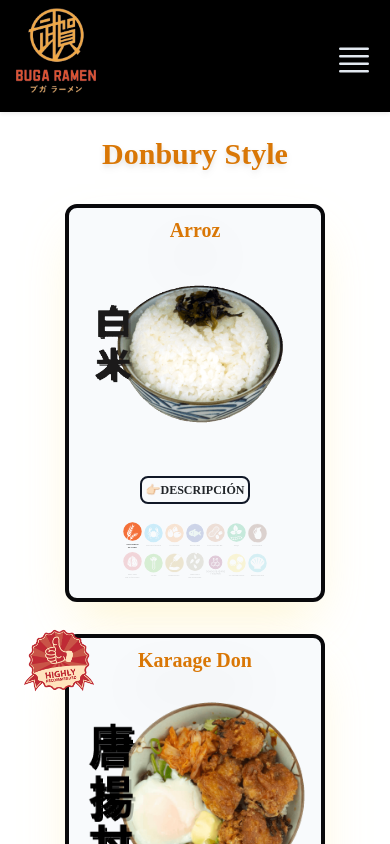
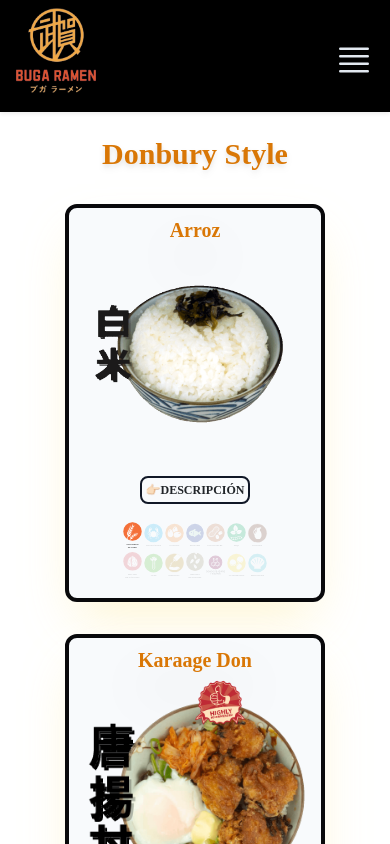
Before and after one commit to EndeSun/Buga-Project, a React (Vite) app: page /Don in a window 390 px wide. Shown: the top 844 px of the page. Built offline with nearby package versions, Linux system fonts and the light colour scheme.

Commit message:
Hot Sale adaptado, ya es responsive

```diff
--- a/src/components/Comida.jsx
+++ b/src/components/Comida.jsx
@@ -47,7 +47,6 @@ function Comida({
   // Excepciones
   gyoza_verdura = false,
   wakame = false,
-
 }) {
   // posición inicial del section
   const initialX = animacion ? (right ? 100 : -100) : 0;
@@ -62,7 +61,7 @@ function Comida({
     <motion.div className="flex justify-center relative">
       {/* SECCIÓN PRINCIPAL */}
       <motion.section
-        className={`mb-6 mt-2  w-4/6 lg:w-2/6 rounded-xl  border-zinc-950 border-4 bg-slate-50 font-caprasimo  shadow-2xl relative text-center ${
+        className={`mb-6 mt-2  w-4/6 lg:w-2/6 rounded-xl  border-zinc-950 border-4 bg-slate-50 font-caprasimo  shadow-2xl relative  text-center ${
           vegan ? "shadow-emerald-200/80" : "shadow-amber-100/80"
         }`}
         whileInView={{ x: [initialX, 0], opacity: animacion ? [0, 1] : 1 }}
@@ -111,15 +110,23 @@ function Comida({
         </motion.figure>
         {/* Apartado de picante del ramen que se puede elegir*/}
         {picante && (
-            <motion.p className={`text-red-800 text-xs sm:text-xl p-1 text-center ${showDescription ? "opacity-20":"opacity-100"}`}>
+          <motion.p
+            className={`text-red-800 text-xs sm:text-xl p-1 text-center ${
+              showDescription ? "opacity-20" : "opacity-100"
+            }`}
+          >
             Elige el grado de picante: 🌶🌶
             <span className="opacity-40">🌶</span>
           </motion.p>
         )}
         {/* Apartado de picante fijo (3:picante 1:picante leve) */}
         {picanteEntrante && (
-            <motion.p className={`text-red-800 text-xs p-1 m-0 text-center sm:text-2xl ${showDescription ? "opacity-20": "opacity-100"}`}>
-              🌶<span className={picanteLeve ? "hidden":"leve"}>🌶🌶</span>
+          <motion.p
+            className={`text-red-800 text-xs p-1 m-0 text-center sm:text-2xl ${
+              showDescription ? "opacity-20" : "opacity-100"
+            }`}
+          >
+            🌶<span className={picanteLeve ? "hidden" : "leve"}>🌶🌶</span>
           </motion.p>
         )}
 
@@ -127,7 +134,9 @@ function Comida({
         <dl
           className={
             caldos.length != 0
-                ? (`text-xs flex flex-col items-center justify-center text-center mx-2 px-8 rounded-md list-none ${showDescription ? "opacity-20" : "opacity-100"}`)
+              ? `text-xs flex flex-col items-center justify-center text-center mx-2 px-8 rounded-md list-none ${
+                  showDescription ? "opacity-20" : "opacity-100"
+                }`
               : "hidden"
           }
         >
@@ -144,7 +153,9 @@ function Comida({
 
         {/* Botón para abrir la descripción */}
         <motion.button
-            className={`border-2 rounded-lg text-xs font-bold p-1 m-1 border-gray-900 hover:bg-slate-400 mb-3 hover:duration-300 sm:text-2xl ${showDescription ? "opacity-20": "opacity-100"}`}
+          className={`border-2 rounded-lg text-xs font-bold p-1 m-1 border-gray-900 hover:bg-slate-400 mb-3 hover:duration-300 sm:text-2xl ${
+            showDescription ? "opacity-20" : "opacity-100"
+          }`}
           onClick={() => {
             setShowDescription(!showDescription);
           }}
@@ -153,7 +164,9 @@ function Comida({
         </motion.button>
 
         {/* ALÉRGENOS */}
-        <motion.div className={showDescription ? "opacity-20":"opacity-100 mb-2.5"}>
+        <motion.div
+          className={showDescription ? "opacity-20" : "opacity-100 mb-2.5"}
+        >
           {/* ------------------------Corregir-------------------------- */}
 
           {/* Primera fila de alérgenos */}
@@ -233,25 +246,47 @@ function Comida({
             ></img>
           </div>
         </motion.div>
+
+        {/* Etiqueta de recomendado */}
+        {hotSale && (
+          <motion.img
+            src="../src/assets/recomended.png"
+            alt="recomendado"
+            width="20%"
+            className={`absolute top-10 left-1/2 md:left-0 md:top-0 ${
+              showDescription && "opacity-0"
+            }`}
+            whileInView={{
+              x: [initialX, 0],
+              opacity: animacion ? [0, 1] : 1,
+            }}
+            transition={{
+              duration: animacion ? 2 : 0,
+              delay: animacion ? 0.1 : 0,
+            }}
+            viewport={{ once: true }}
+          />
+        )}
+
+
       </motion.section>
 
       {/* DESCRIPCIÓN PLATO */}
       <AnimatePresence>
-        {showDescription &&
+        {showDescription && (
           <motion.div
             className="w-5/6 h-3/6 lg:w-3/6 bg-slate-100 rounded-xl border-2 border-black text-black text-center absolute top-12 grid grid-cols-2 items-center lg:flex lg:justify-center"
             animate={{
               scale: showDescription ? [0.8, 1] : 1,
               opacity: showDescription ? [0.6, 1] : 1,
             }}
-            exit={{ opacity: [1,0], scale: [1, 0.6] }}
+            exit={{ opacity: [1, 0], scale: [1, 0.6] }}
             transition={{ duration: 0.2 }}
             layout
             onClick={() => {
               setShowDescription(false);
             }}
           >
-
             {/* Imagen en miniatura */}
             <motion.img
               className="lg:w-1/4"
@@ -262,8 +297,12 @@ function Comida({
 
             {/* Descripción */}
             <div className="pr-2 mr-1 relative font-caprasimo">
-              <p className="text-left text-xs rounded-sm shadow-xl shadow-yellow-400/20 p-3 sm:text-lg">{foodDescription}</p>
-              <p className="font-bold text-sm text-yellow-400  border-1 border-yellow-400 rounded-md px-1 bg-slate-950 absolute right-0 -bottom-4 sm:text-lg sm:right-8">{foodPrice} €</p>
+              <p className="text-left text-xs rounded-sm shadow-xl shadow-yellow-400/20 p-3 sm:text-lg">
+                {foodDescription}
+              </p>
+              <p className="font-bold text-sm text-yellow-400  border-1 border-yellow-400 rounded-md px-1 bg-slate-950 absolute right-0 -bottom-4 sm:text-lg sm:right-8">
+                {foodPrice} €
+              </p>
             </div>
             {/* SVG de salida (en posición absoluta)*/}
             <motion.button className="absolute bottom-2 right-2">
@@ -284,27 +323,9 @@ function Comida({
                 />
               </svg>
             </motion.button>
-
-          </motion.div>}
+          </motion.div>
+        )}
       </AnimatePresence>
-
-      {/* Etiqueta de recomendado */}
-      {hotSale && (
-        <motion.img
-          src="../src/assets/recomended.png"
-          alt="recomendado"
-          width="18%"
-          className={
-              `absolute top-0 left-6 lg:w-1/12 lg:left-96 ${showDescription && "opacity-0"}`
-          }
-          whileInView={{ x: [initialX, 0], opacity: animacion ? [0, 1] : 1 }}
-          transition={{
-            duration: animacion ? 2 : 0,
-            delay: animacion ? 0.1 : 0,
-          }}
-          viewport={{ once: true }}
-        />
-      )}
     </motion.div>
   );
 }
--- a/src/pages/Carta/Entrantes.jsx
+++ b/src/pages/Carta/Entrantes.jsx
@@ -56,6 +56,7 @@ function Entrantes() {
         foodPrice="5.80"
         soja={true}
         animacion={true}
+        hotSale = {true}
       />
 
       <Comida
```
Lines whose indentation alone changed are shown as unchanged.
